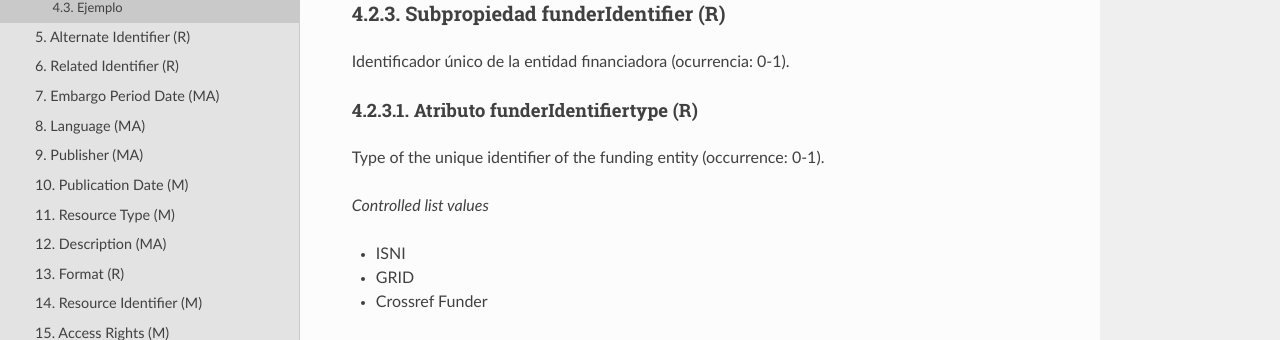
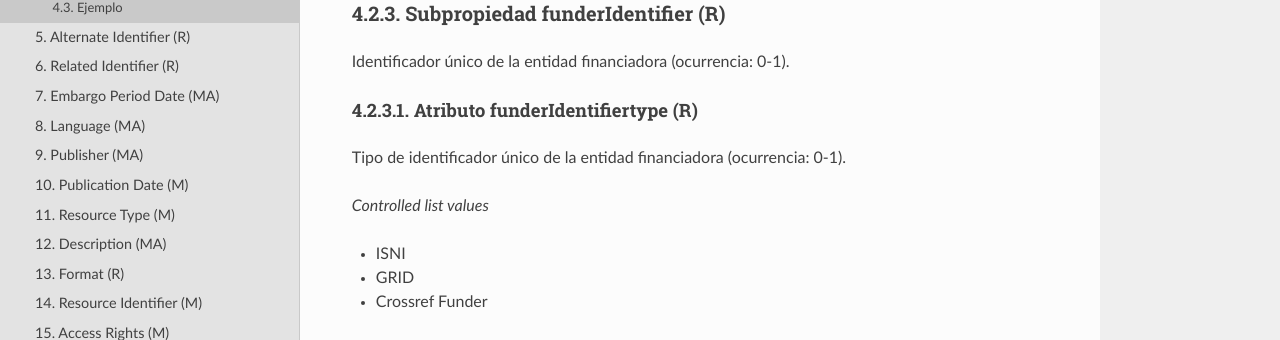
Before and after one commit to memoemg/openAIRE4, a Sphinx documentation site: the page built from docs/field_projectid.rst, in a window 1280 px wide and 900 px high, scrolled down 937 px. Shown: the part 110-450 px from the top of the window. Built offline with Sphinx 7.4.7 and the Read the Docs theme 2.0.0, drawn with Linux system fonts in a browser that asks for light colours; a script that is not in the unit is left out.

Commit message:
Update field_projectid.rst

```diff
--- a/docs/field_projectid.rst
+++ b/docs/field_projectid.rst
@@ -45,7 +45,7 @@ Identificador único de la entidad financiadora (ocurrencia: 0-1).
 Atributo funderIdentifiertype (R)
 *********************************
 
-Type of the unique identifier of the funding entity (occurrence: 0-1).
+Tipo de identificador único de la entidad financiadora (ocurrencia: 0-1).
 
 .. include:: vocabularies/funderidentifiertype.rst
 
```
